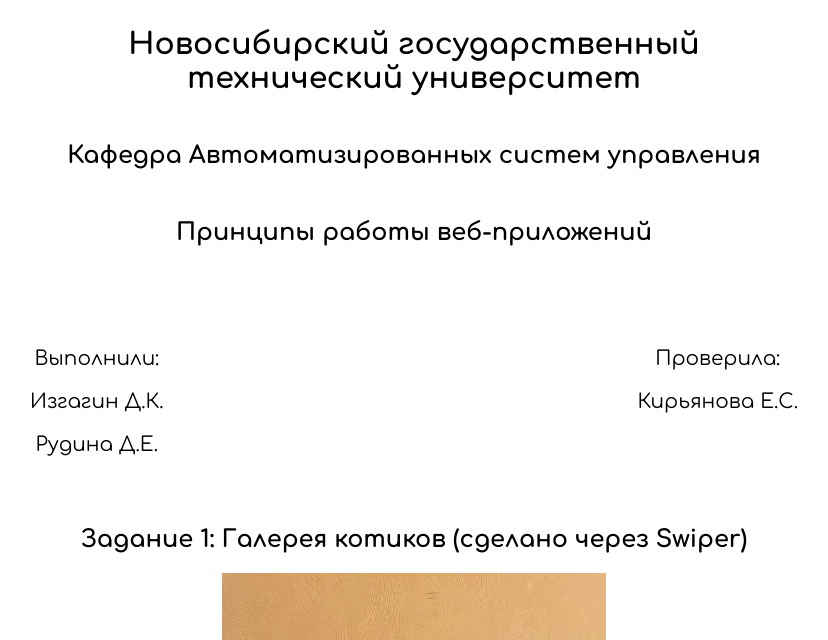
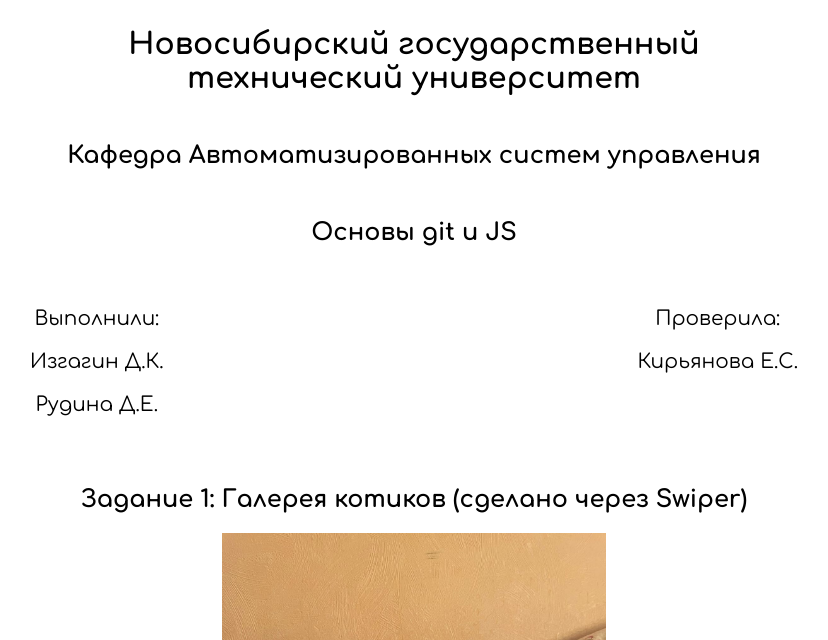
Before and after one commit to g0007b1/web-lab2, a plain HTML site: page index.html in a window 1280 px wide. Shown: the part 160-800 px from the top of the page, without its empty margins (226-1054 px from the left). Drawn offline with nearby package versions, Linux system fonts and the light colour scheme.

Commit message:
changed title

```diff
--- a/index.css
+++ b/index.css
@@ -29,7 +29,7 @@ input::-webkit-inner-spin-button {
     display: flex;
     justify-content: space-between;
     width: 100%;
-    margin-top: 50px;
+    margin-top: 10px;
     font-size: 20px;
 }
 
--- a/index.html
+++ b/index.html
@@ -18,7 +18,7 @@
         <img src="./images/NETI.png" alt="Логотип нгту" class="header__img">
         <h2 class="header__title">Новосибирский государственный технический университет</h2>
         <h2 class="header__subtitle">Кафедра Автоматизированных систем управления</h2>
-        <h2 class="header__subtitle">Принципы работы веб-приложений</h2>
+        <h2 class="header__subtitle">Основы git и JS</h2>
         <div class="header__names">
             <div class="students">
                 <p>Выполнили:</p>
```
